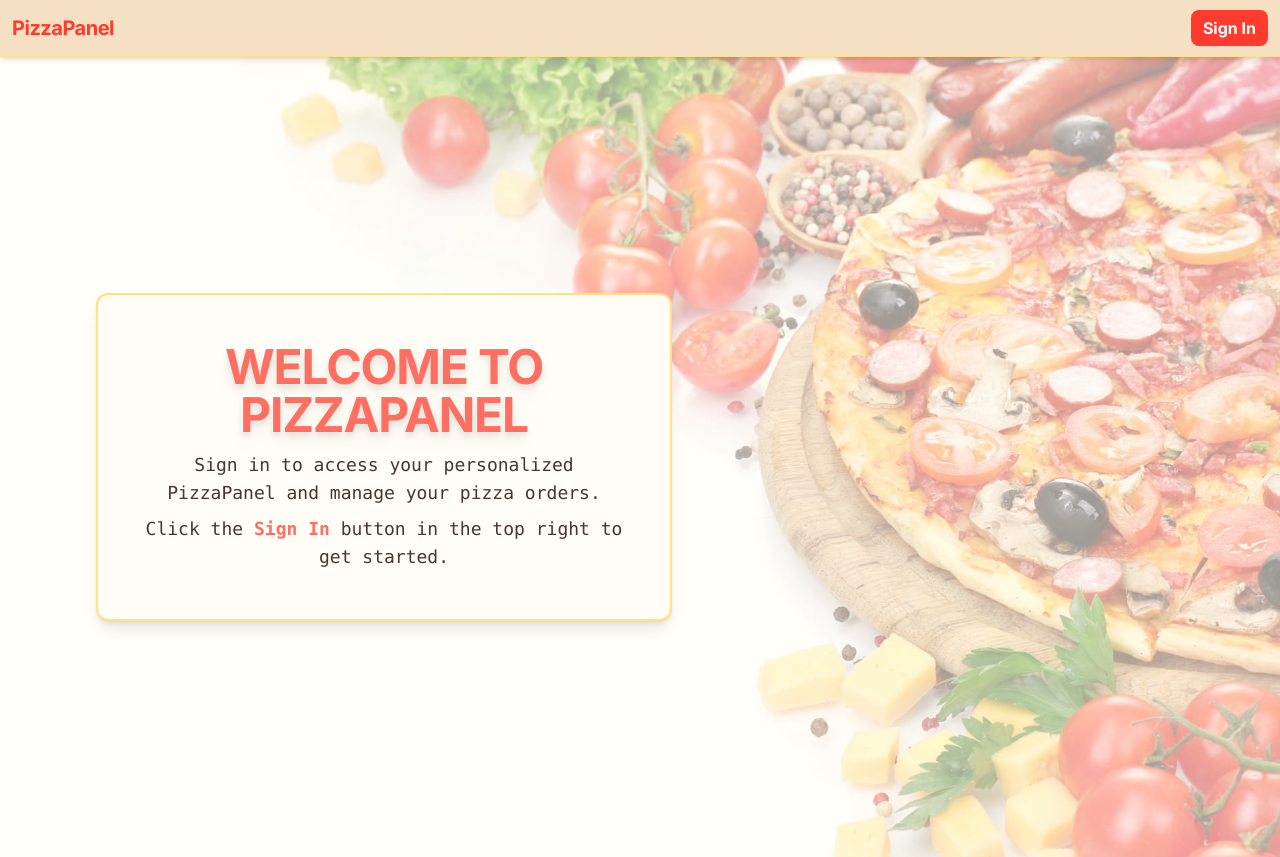
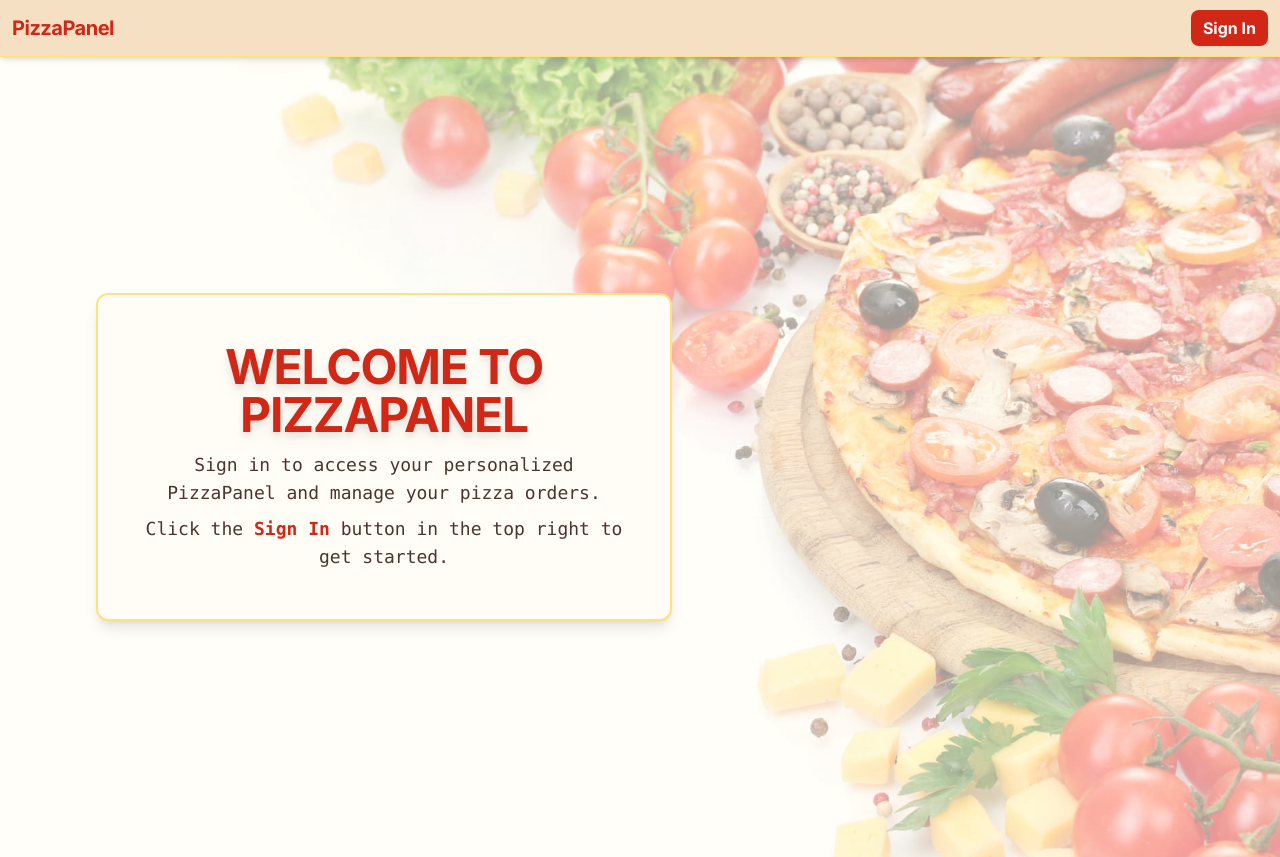
Before and after one commit to RajeevBaniya/Assignment-Next.js-Dashboard-with-Google-Authentication, a Next.js app: page /auth/signin in a window 1280 px wide. Built offline with nearby package versions, Linux system fonts and the light colour scheme; no server answers.

Commit message:
UI color updates

```diff
--- a/tailwind.config.js
+++ b/tailwind.config.js
@@ -8,9 +8,9 @@ module.exports = {
   theme: {
     extend: {
       colors: {
-        tomato: '#FF6F61',
-        tomatoHover: '#FF3B2E',
-        tomatoLight: '#FFB3A7',
+        tomato: '#d12717',
+        tomatoHover: '#d12717',
+        tomatoLight: '#d12717',
         cheese: '#FFE082',
         crust: '#F5E0C3',
         basil: '#81C784',
```
